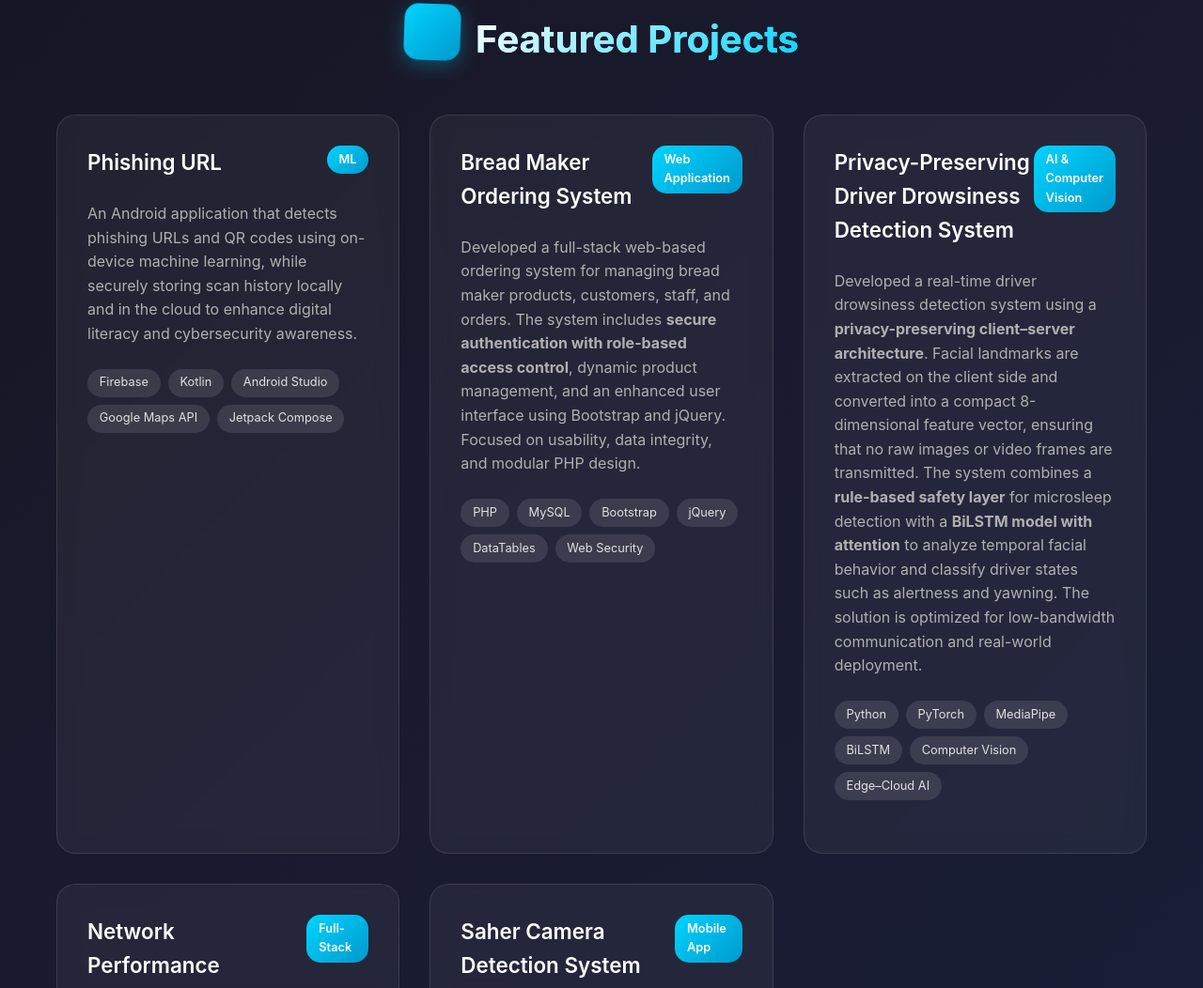
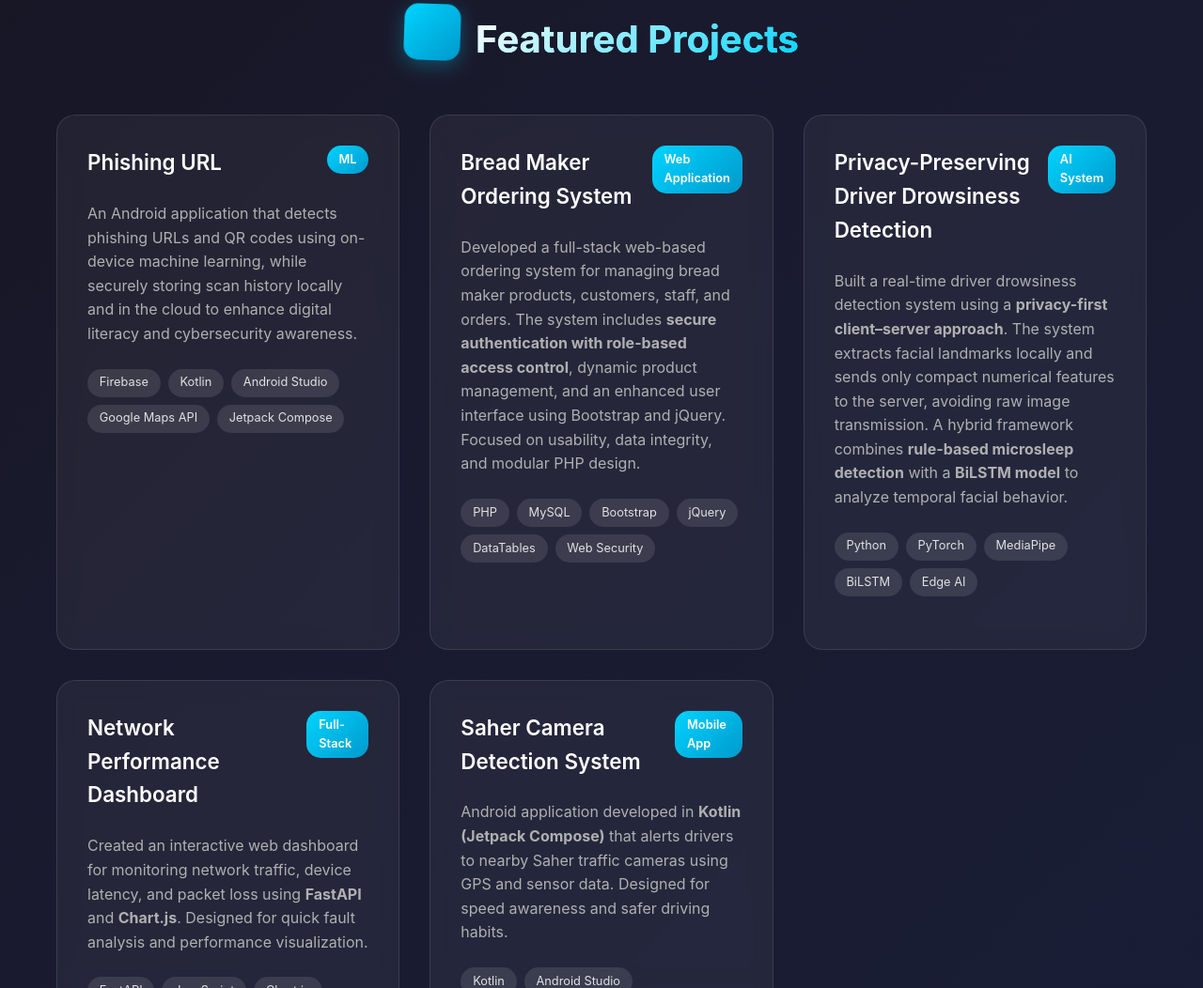
Before and after one commit to esraaH2/webiste-demo, a plain HTML site: page index.html in a window 1280 px wide. Shown: the part 2460-3512 px from the top of the page at 94% size. Drawn offline with Linux system fonts and the light colour scheme.

Commit message:
Update index.html

```diff
--- a/index.html
+++ b/index.html
@@ -1039,23 +1039,21 @@
 
 
       <!-- Project 3 -->
-         <div class="project-card">
+        <div class="project-card">
       <div class="project-header">
         <div>
-          <h3 class="project-title">Privacy-Preserving Driver Drowsiness Detection System</h3>
+          <h3 class="project-title">Privacy-Preserving Driver Drowsiness Detection</h3>
         </div>
-        <span class="project-type">AI & Computer Vision</span>
+        <span class="project-type">AI System</span>
       </div>
 
       <p class="project-description">
-        Developed a real-time driver drowsiness detection system using a
-        <strong>privacy-preserving client–server architecture</strong>.
-        Facial landmarks are extracted on the client side and converted into a compact
-        8-dimensional feature vector, ensuring that no raw images or video frames are transmitted.
-        The system combines a <strong>rule-based safety layer</strong> for microsleep detection
-        with a <strong>BiLSTM model with attention</strong> to analyze temporal facial behavior
-        and classify driver states such as alertness and yawning.
-        The solution is optimized for low-bandwidth communication and real-world deployment.
+        Built a real-time driver drowsiness detection system using a
+        <strong>privacy-first client–server approach</strong>.
+        The system extracts facial landmarks locally and sends only compact numerical features
+        to the server, avoiding raw image transmission.
+        A hybrid framework combines <strong>rule-based microsleep detection</strong> with a
+        <strong>BiLSTM model</strong> to analyze temporal facial behavior.
       </p>
 
       <div class="project-tech">
@@ -1063,10 +1061,10 @@
         <span class="tech-tag">PyTorch</span>
         <span class="tech-tag">MediaPipe</span>
         <span class="tech-tag">BiLSTM</span>
-        <span class="tech-tag">Computer Vision</span>
-        <span class="tech-tag">Edge–Cloud AI</span>
+        <span class="tech-tag">Edge AI</span>
       </div>
     </div>
+
       <!-- Project 4 -->
     <div class="project-card">
         <div class="project-header">
```
